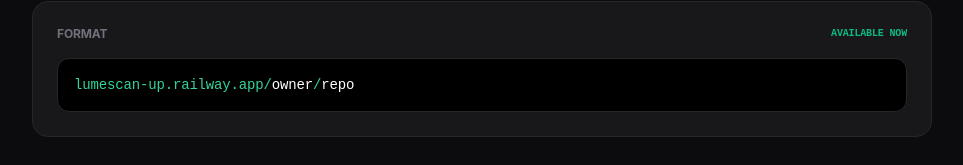
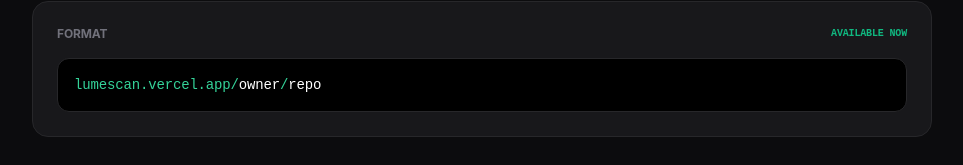
Before and after one commit to mfscpayload-690/lumescan, a Next.js app in the folder web/: page /docs in a window 1280 px wide. Shown: the part 2170-2335 px from the top of the page, without its empty margins (316-1279 px from the left). Built offline with nearby package versions, Linux system fonts and the light colour scheme.

Commit message:
docs: update documentation with new language support and theme

```diff
--- a/web/app/docs/page.tsx
+++ b/web/app/docs/page.tsx
@@ -210,9 +210,9 @@
                   <span className="text-[10px] text-emerald-500 font-mono font-bold">AVAILABLE NOW</span>
                 </div>
                 <div className="bg-black p-4 rounded-xl border border-zinc-800 flex items-center justify-between group">
-                  <code className="text-emerald-400 text-sm">lumescan-up.railway.app/<span className="text-white">owner</span>/<span className="text-white">repo</span></code>
+                  <code className="text-emerald-400 text-sm">lumescan.vercel.app/<span className="text-white">owner</span>/<span className="text-white">repo</span></code>
                   <div className="opacity-0 group-hover:opacity-100 transition-opacity flex items-center gap-2 text-[10px] text-zinc-500 font-bold">
-                    EXAMPLE: lumescan-up.railway.app/nextjs/next.js
+                    EXAMPLE: lumescan.vercel.app/nextjs/next.js
                   </div>
                 </div>
               </div>
```
